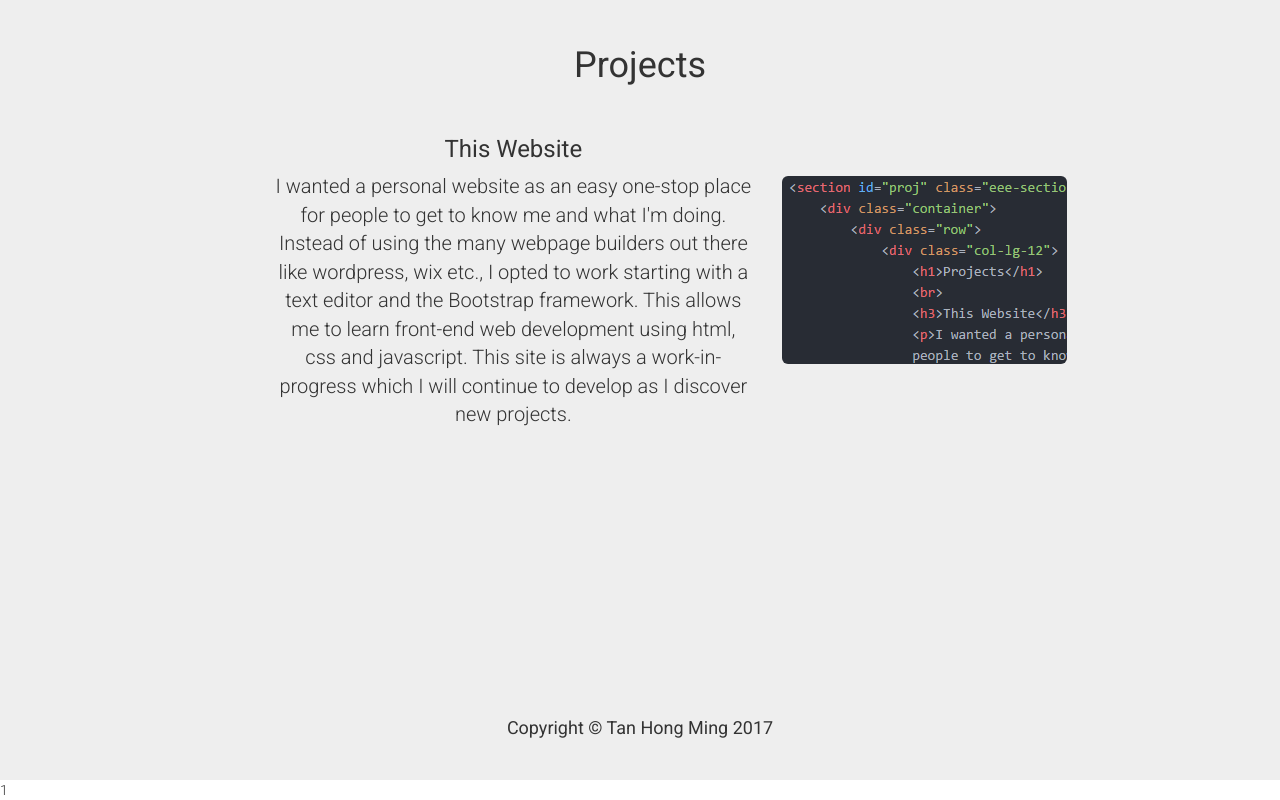
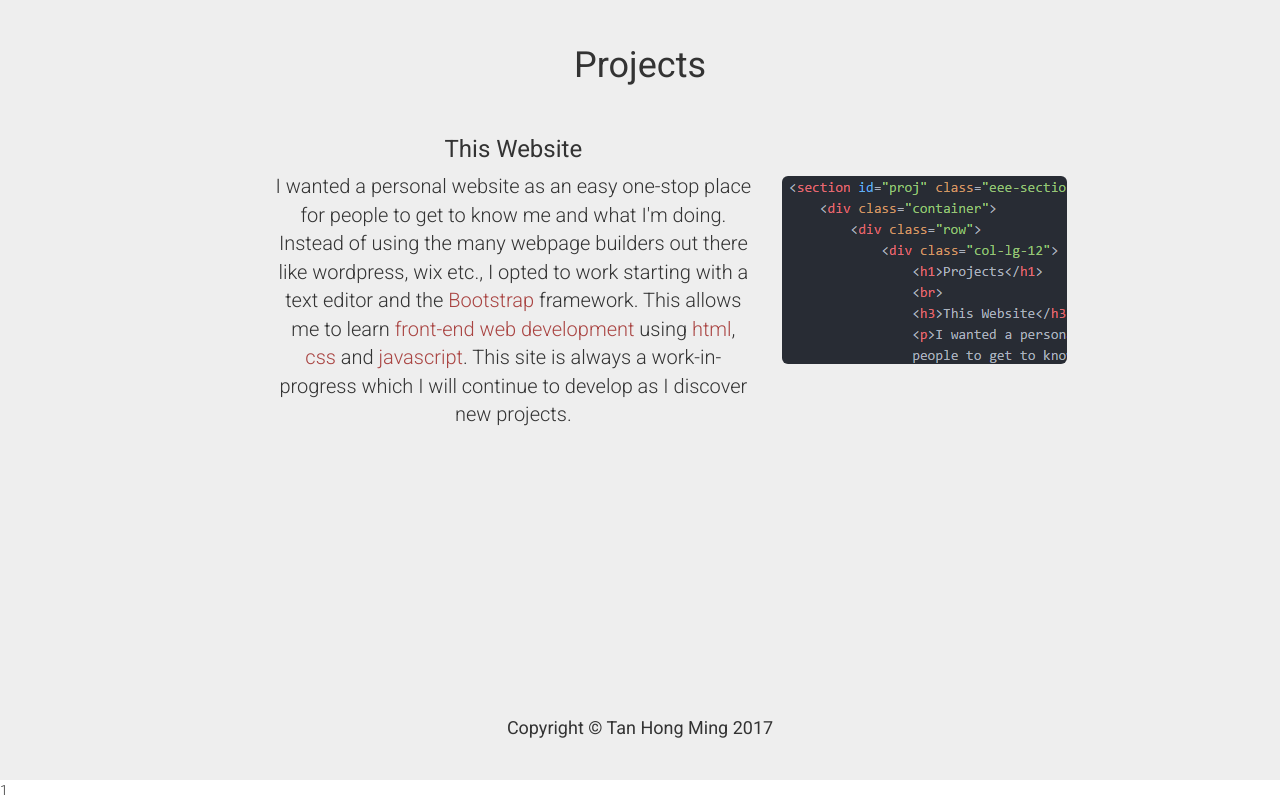
Before and after one commit to tanhm07/tanhm07.github.io, a plain HTML site: page index.html in a window 1280 px wide. Shown: the part 2524-3324 px from the top of the page. Drawn offline with Linux system fonts and the light colour scheme.

Commit message:
text colours

```diff
--- a/index.html
+++ b/index.html
@@ -144,7 +144,7 @@
             <div class="row">
                 <div class="col-lg-8">
                       <h3>This Website</h3>
-                      <p>I wanted a personal website as an easy one-stop place for people to get to know me and what I'm doing. Instead of using the many webpage builders out there like wordpress, wix etc., I opted to work starting with a text editor and the Bootstrap framework. This allows me to learn front-end web development using html, css and javascript. This site is always a work-in-progress which I will continue to develop as I discover new projects.</p>
+                      <p>I wanted a personal website as an easy one-stop place for people to get to know me and what I'm doing. Instead of using the many webpage builders out there like wordpress, wix etc., I opted to work starting with a text editor and the <span class="text-danger">Bootstrap</span> framework. This allows me to learn <span class="text-danger">front-end web development</span> using <span class="text-danger">html</span>, <span class="text-danger">css</span> and <span class="text-danger">javascript</span>. This site is always a work-in-progress which I will continue to develop as I discover new projects.</p>
                     </div>
                 <div class="col-lg-4">
                   <br>
```
